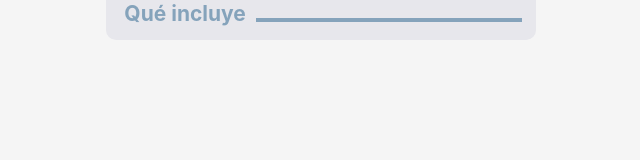
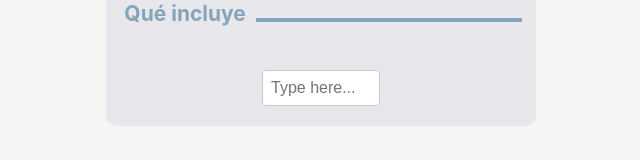
Before and after one commit to jcvalencias/Proveedor, a React (Vite) app: page / in a window 1280 px wide. Shown: the part 913-1073 px from the top of the page, without its empty margins (319-959 px from the left). Before the commit the page ends 1003 px from the top, so only its background shows below. Built offline with nearby package versions, Linux system fonts and the light colour scheme.

Commit message:
autoresizinginput added

```diff
--- a/src/App.css
+++ b/src/App.css
@@ -333,3 +333,19 @@
   width: 30px;
   border: none;
 }
+
+.input-container {
+  display: flex;
+  align-items: center;
+  justify-content: center;
+  margin: 20px;
+}
+
+.auto-resizing-input {
+  font-size: 16px;
+  padding: 8px;
+  border: 1px solid #ccc;
+  border-radius: 4px;
+  transition: width 0.2s ease;
+  min-width: 100px; /* Ancho mínimo cuando está vacío */
+}
--- a/src/App.jsx
+++ b/src/App.jsx
@@ -2,6 +2,7 @@ import { useState } from 'react';
 import reactLogo from './assets/react.svg';
 import viteLogo from '/vite.svg';
 import CheckBox from './Components/CheckBox';
+import AutoResizingInput from './Components/AutoResizingInput';
 import './App.css';
 
 function App() {
@@ -34,15 +35,6 @@ function App() {
       <input className="input-text" type={type} placeholder={placeholder} />
     );
   }
-
-  // function CheckBox({ text }) {
-  //   return (
-  //     <div className="chckbx">
-  //       <input className="checkBox" type="checkbox" id={'chbx' + text} />
-  //       <label for={'chbx' + text}>{text}</label>
-  //     </div>
-  //   );
-  // }
 
   return (
     <div className="presupuestador">
@@ -124,16 +116,11 @@ function App() {
         </div>
         <div className="seccion tipo-trabajo">
           <Divisor nombre={'Tipo de trabajo'} />
-          {/* <div className="checkBoxDiv">
-            <CheckBox text={'Pintura'} />
-            <CheckBox text={'Plomería'} />
-            <CheckBox text={'Gas'} />
-            <CheckBox text={'Mampostería'} />
-          </div> */}
           <CheckBox />
         </div>
         <div className="seccion incluye">
           <Divisor nombre={'Qué incluye'} />
+          <AutoResizingInput />
         </div>
       </div>
     </div>
--- /dev/null
+++ b/src/Components/AutoResizingInput.jsx
@@ -0,0 +1,26 @@
+import React, { useState } from 'react';
+
+const AutoResizingInput = () => {
+  const [value, setValue] = useState('');
+
+  const handleChange = (e) => {
+    setValue(e.target.value);
+  };
+
+  console.log(value.length);
+
+  return (
+    <div className="input-container">
+      <input
+        type="text"
+        value={value}
+        onChange={handleChange}
+        className="auto-resizing-input"
+        style={{ width: `${Math.max(value.length * 10, 100)}px` }}
+        placeholder="Type here..."
+      />
+    </div>
+  );
+};
+
+export default AutoResizingInput;
```
